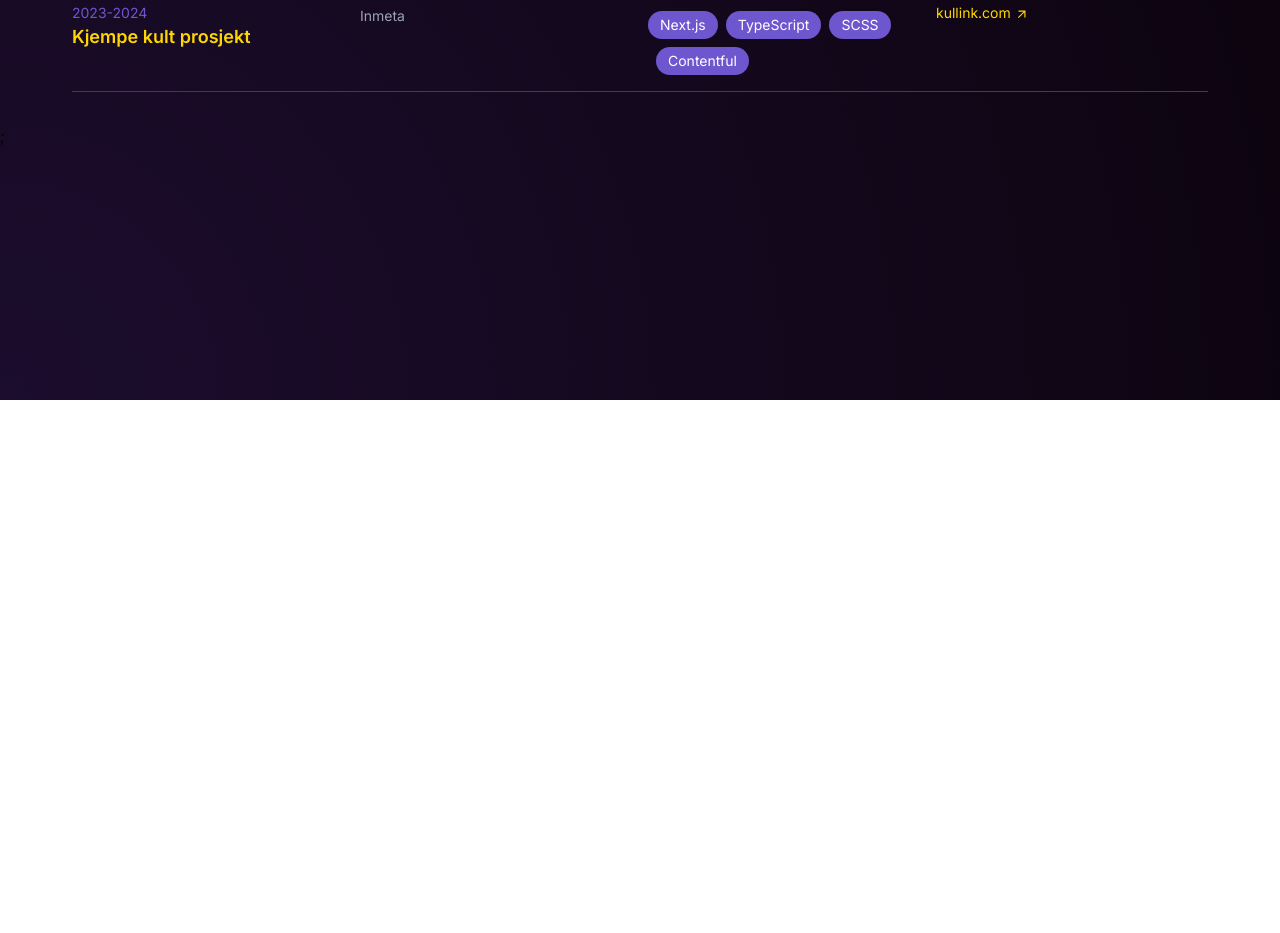
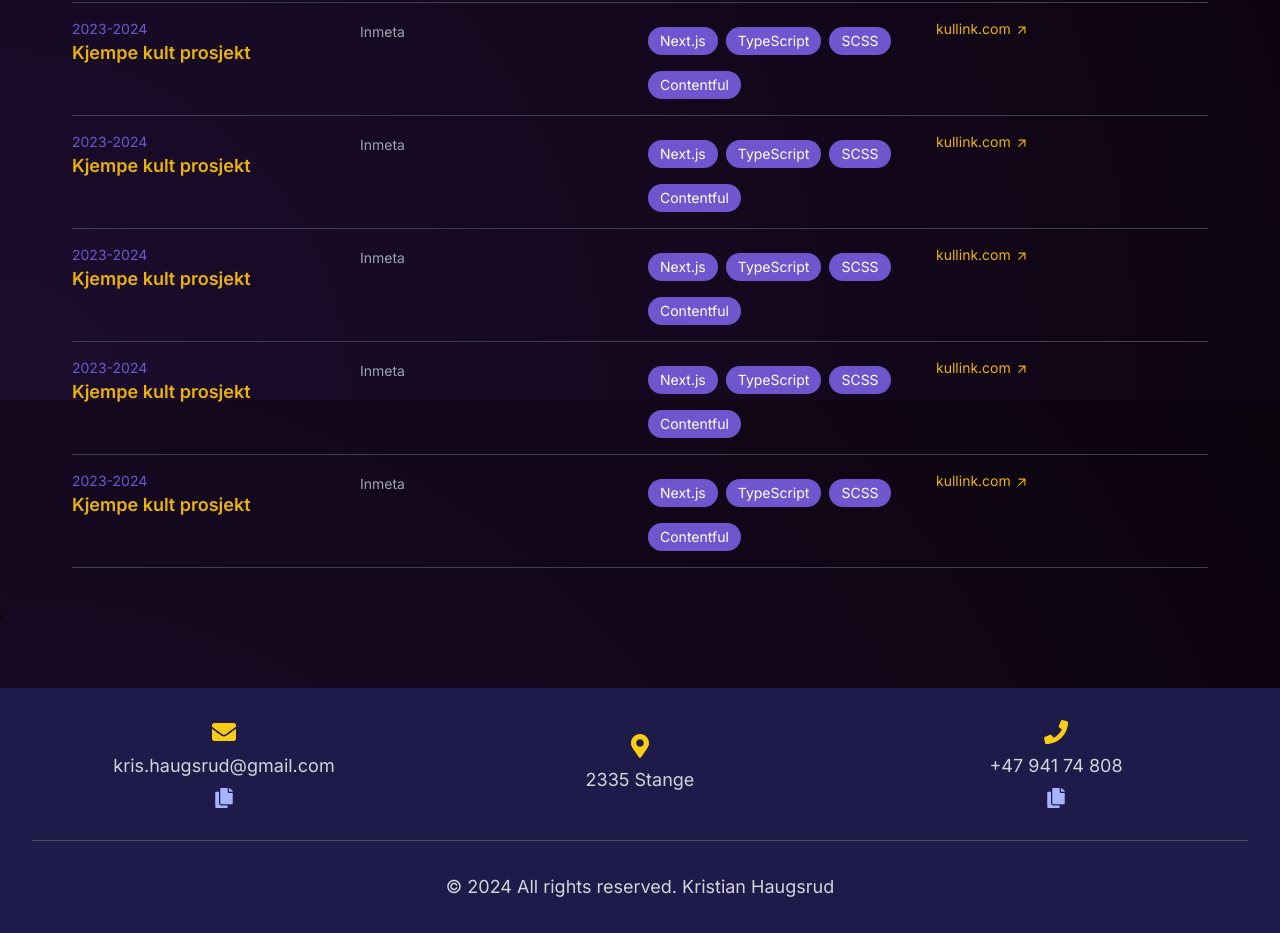
Before and after one commit to Konge5678/Portfolio, a Next.js app: page /Projects in a window 1280 px wide. Shown: the part 400-1333 px from the top of the page. Before the commit the page ends 800 px from the top, so only its background shows below. Built offline with nearby package versions, Linux system fonts and the light colour scheme.

Commit message:
added a footer and chanded som styles in the project list

```diff
--- a/src/app/Projects/page.tsx
+++ b/src/app/Projects/page.tsx
@@ -1,6 +1,34 @@
 import ProjectList from "@/components/ProjectList";
 
 const projects = [
+  {
+    year: '2023-2024',
+    projectName: 'Kjempe kult prosjekt',
+    organization: 'Inmeta',
+    technologies: ['Next.js', 'TypeScript', 'SCSS', 'Contentful'],
+    link: 'https://KULLINK.COM',
+  },
+  {
+    year: '2023-2024',
+    projectName: 'Kjempe kult prosjekt',
+    organization: 'Inmeta',
+    technologies: ['Next.js', 'TypeScript', 'SCSS', 'Contentful'],
+    link: 'https://KULLINK.COM',
+  },
+  {
+    year: '2023-2024',
+    projectName: 'Kjempe kult prosjekt',
+    organization: 'Inmeta',
+    technologies: ['Next.js', 'TypeScript', 'SCSS', 'Contentful'],
+    link: 'https://KULLINK.COM',
+  },
+  {
+    year: '2023-2024',
+    projectName: 'Kjempe kult prosjekt',
+    organization: 'Inmeta',
+    technologies: ['Next.js', 'TypeScript', 'SCSS', 'Contentful'],
+    link: 'https://KULLINK.COM',
+  },
   {
     year: '2023-2024',
     projectName: 'Kjempe kult prosjekt',
@@ -28,7 +56,7 @@ const projects = [
 export default function Projects() {
     return (
       <div>
-        <h1 className="max-w-6xl mx-auto px-4 sm:px-6 lg:px-8 py-8 text-white text-5xl">All Projects
+        <h1 className="max-w-6-screen mx-auto px-4 sm:px-6 lg:px-8 py-8 lg:mx-10 text-white text-5xl">All Projects
         </h1>
         <ProjectList projects={projects} />;
         <div>
--- a/src/app/layout.tsx
+++ b/src/app/layout.tsx
@@ -3,6 +3,7 @@ import { Inter } from "next/font/google";
 import "./globals.css";
 import HamburgerMenu from "../components/HamburgerMenu";
 import Header from "@/components/Header";
+import Footer from "@/components/Footer";
 
 const inter = Inter({ subsets: ["latin"] });
 
@@ -21,6 +22,7 @@ export default function RootLayout({
       <body className={inter.className}>
           <Header />
         {children}
+        <Footer />
       </body>
     </html>
   );
--- a/src/app/page.tsx
+++ b/src/app/page.tsx
@@ -125,7 +125,6 @@ export default function Home() {
           <CardLink title="View all blogs" link="/Blogs" />
         </div>
         <div id="contact" className="space-y-6 mb-10">
-          <ContactCard />
         </div>
       </div>
     </div>
--- /dev/null
+++ b/src/components/Footer.tsx
@@ -0,0 +1,67 @@
+"use client";
+
+import React, { useState } from "react";
+import { FaEnvelope, FaPhone, FaMapMarkerAlt, FaCopy } from "react-icons/fa";
+
+const Footer = () => {
+  const [copied, setCopied] = useState("");
+
+  const handleCopy = (text: string, type: string) => {
+    navigator.clipboard.writeText(text);
+    setCopied(type);
+    setTimeout(() => setCopied(""), 2000);
+  };
+
+  return (
+    <footer className="bg-indigo-950 text-white py-8 px-4 mt-16">
+      <div className="container mx-auto px-4">
+        <div className="grid grid-cols-1 md:grid-cols-3 gap-8 text-center md:text-left items-center">
+          <div className="flex flex-col items-center">
+            <FaEnvelope className="text-yellow-400 text-2xl mb-2" />
+            <div className="flex flex-col items-center">
+              <p className="text-lg text-zinc-300">kris.haugsrud@gmail.com</p>
+              <button
+                className="text-indigo-300 hover:text-yellow-300 transition-colors duration-300 mt-2"
+                onClick={() => handleCopy("kris.haugsrud@gmail.com", "email")}
+              >
+                <FaCopy className="text-xl" />
+              </button>
+            </div>
+            {copied === "email" && (
+              <p className="text-green-400 text-sm mt-2">Email copied!</p>
+            )}
+          </div>
+          <div className="flex flex-col items-center">
+            <FaMapMarkerAlt className="text-yellow-400 text-2xl mb-2" />
+            <p className="text-lg text-zinc-300">2335 Stange</p>
+          </div>
+          <div className="flex flex-col items-center">
+            <FaPhone className="text-yellow-400 text-2xl mb-2" />
+            <div className="flex flex-col items-center">
+              <p className="text-lg text-zinc-300">+47 941 74 808</p>
+              <button
+                className="text-indigo-300 hover:text-yellow-300 transition-colors duration-300 mt-2"
+                onClick={() => handleCopy("+47 941 74 808", "phone")}
+              >
+                <FaCopy className="text-xl" />
+              </button>
+            </div>
+            {copied === "phone" && (
+              <p className="text-green-400 text-sm mt-2">Phone number copied!</p>
+            )}
+          </div>
+        </div>
+
+        <hr className="border-t border-zinc-600 my-8" />
+
+        <div className="text-center">
+          <p className="text-lg text-zinc-300">
+            &copy; {new Date().getFullYear()} All rights reserved. Kristian Haugsrud
+          </p>
+        </div>
+      </div>
+    </footer>
+  );
+};
+
+export default Footer;
--- a/src/components/ProjectList.tsx
+++ b/src/components/ProjectList.tsx
@@ -30,19 +30,19 @@ const ProjectList: React.FC<ProjectListProps> = ({ projects = [] }) => {
             className="grid grid-cols-1 md:grid-cols-4 text-left gap-4 border-b border-gray-700 py-4"
           >
             <div className="col-span-1">
-              <span className="text-[#6e56cf] text-sm block">{project.year}</span>
+              <span className="text-customPurple text-sm block">{project.year}</span>
               <div className="block md:hidden">
                 <a
                   href={project.link}
                   target="_blank"
                   rel="noopener noreferrer"
-                  className="text-[#ffd700] text-lg font-semibold block group hover:text-[#ffcc00] transition-colors duration-200"
+                  className="text-yellow-500 text-lg font-semibold block group hover:text-yellow-400 transition-colors duration-200"
                 >
                   {project.projectName}
                   <MdOutlineArrowOutward className="inline-block ml-1 group-hover:transform group-hover:translate-x-1 group-hover:-translate-y-1 transition-transform duration-200" />
                 </a>
               </div>
-              <div className="hidden md:block text-[#ffd700] text-lg font-semibold">
+              <div className="hidden md:block text-yellow-500 text-lg font-semibold">
                 {project.projectName}
               </div>
             </div>
@@ -51,9 +51,9 @@ const ProjectList: React.FC<ProjectListProps> = ({ projects = [] }) => {
               <span className="text-gray-400 text-sm">{project.organization}</span>
             </div>
 
-            <div className="hidden md:flex col-span-1 flex-wrap justify-start items-center space-x-2">
+            <div className="hidden md:flex col-span-1 flex-wrap justify-start items-start gap-2">
               {project.technologies.map((tech, index) => (
-                <span key={index} className="bg-[#6e56cf] text-white text-sm px-3 py-1 rounded-full mt-2">
+                <span key={index} className="bg-customPurple text-white text-sm px-3 py-1 rounded-full mt-2  ">
                   {tech}
                 </span>
               ))}
@@ -64,7 +64,7 @@ const ProjectList: React.FC<ProjectListProps> = ({ projects = [] }) => {
                 href={project.link}
                 target="_blank"
                 rel="noopener noreferrer"
-                className="text-[#ffd700] text-sm block group hover:text-[#ffcc00] transition-colors duration-200"
+                className="text-yellow-500 text-sm block group hover:text-yellow-400 transition-colors duration-200"
               >
                 {new URL(project.link).hostname}
                 <MdOutlineArrowOutward className="inline-block ml-1 group-hover:transform group-hover:translate-x-1 group-hover:-translate-y-1 transition-transform duration-200" />
--- a/tailwind.config.ts
+++ b/tailwind.config.ts
@@ -11,7 +11,8 @@ const config: Config = {
       colors: {
         tagTextBlue: "#62b1ae",
         tagBgBlue: "#122d40",
-        customBlue: "#1E40AF", // Add your custom color here
+        customBlue: "#1E40AF",
+        customPurple: "#6e56cf",
       },
       backgroundImage: {
         "gradient-radial": "radial-gradient(var(--tw-gradient-stops))",
```
